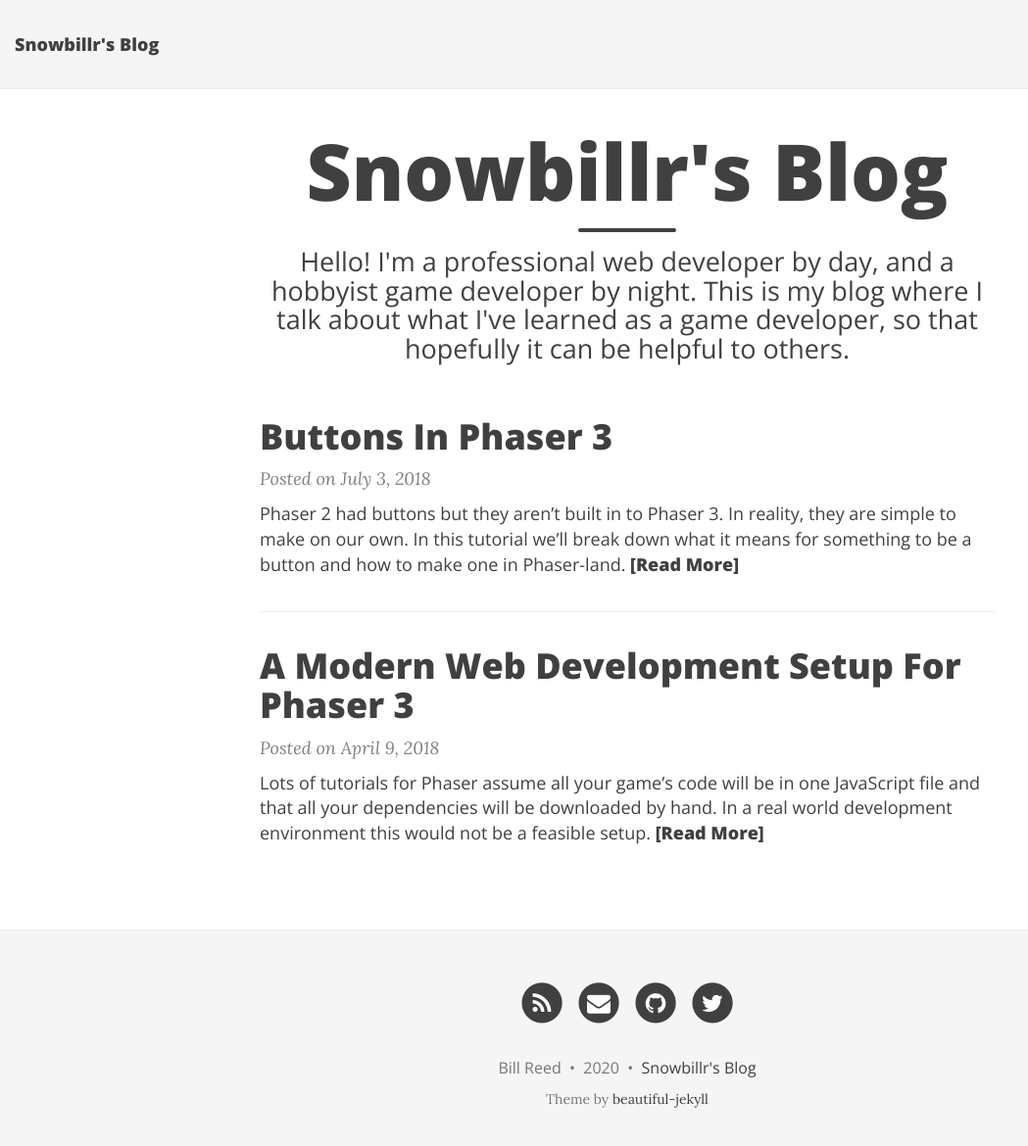
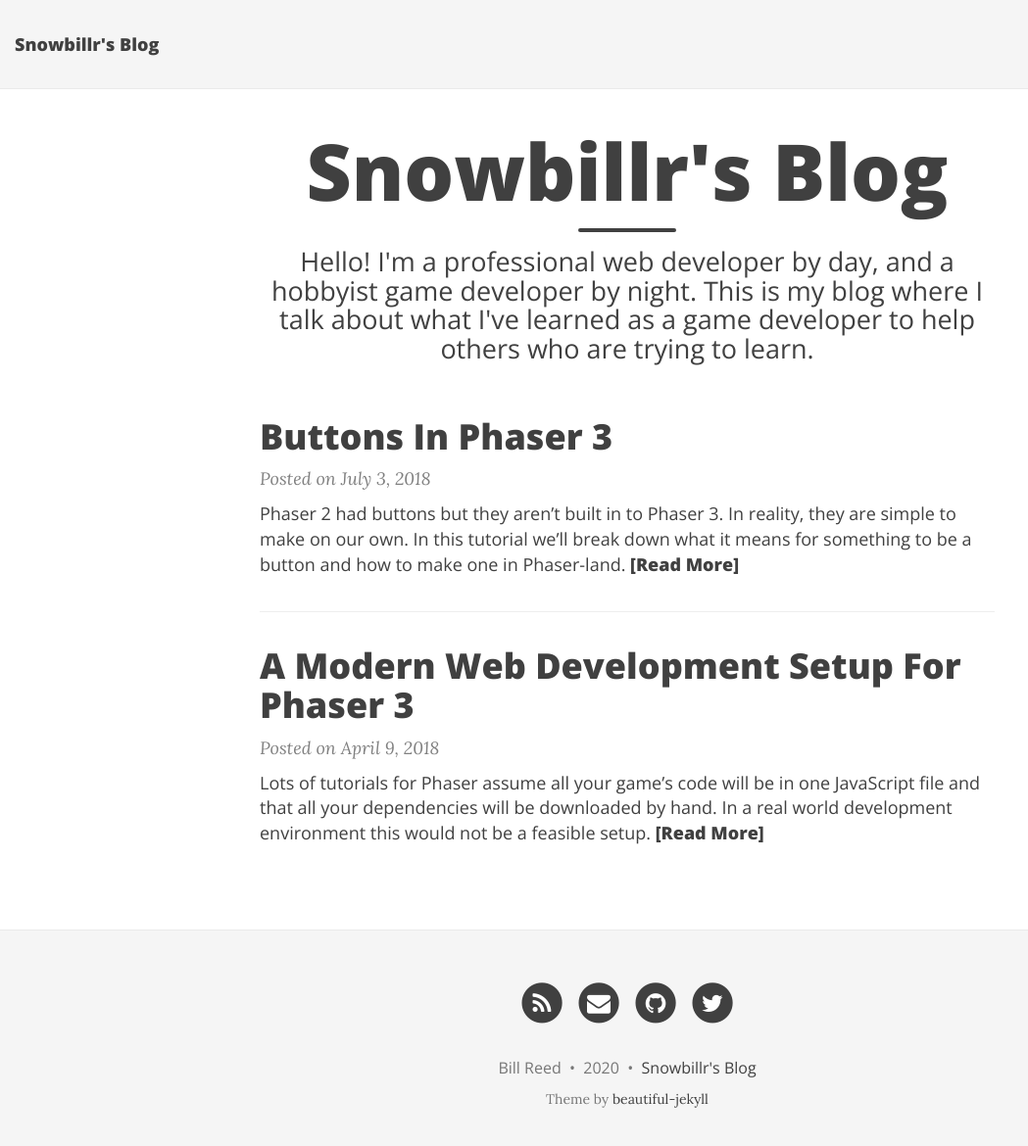
Before and after one commit to snowbillr/blog, a Jekyll site: the page built from index.html, in a window 1280 px wide and 1183 px high. Shown: the top 1170 px of the window at 98% size, without its empty margins (0-1049 px from the left). Built offline with Jekyll 4.4.1, drawn with Linux system fonts in a browser that asks for light colours; nearby versions of some CDN libraries; the list of posts is cut into pages by our own code.

Commit message:
update subtitle

```diff
--- a/index.html
+++ b/index.html
@@ -1,7 +1,7 @@
 ---
 layout: page
 title: Snowbillr's Blog
-subtitle: Hello! I'm a professional web developer by day, and a hobbyist game developer by night. This is my blog where I talk about what I've learned as a game developer, so that hopefully it can be helpful to others.
+subtitle: Hello! I'm a professional web developer by day, and a hobbyist game developer by night. This is my blog where I talk about what I've learned as a game developer to help others who are trying to learn.
 use-site-title: true
 ---
 
```
